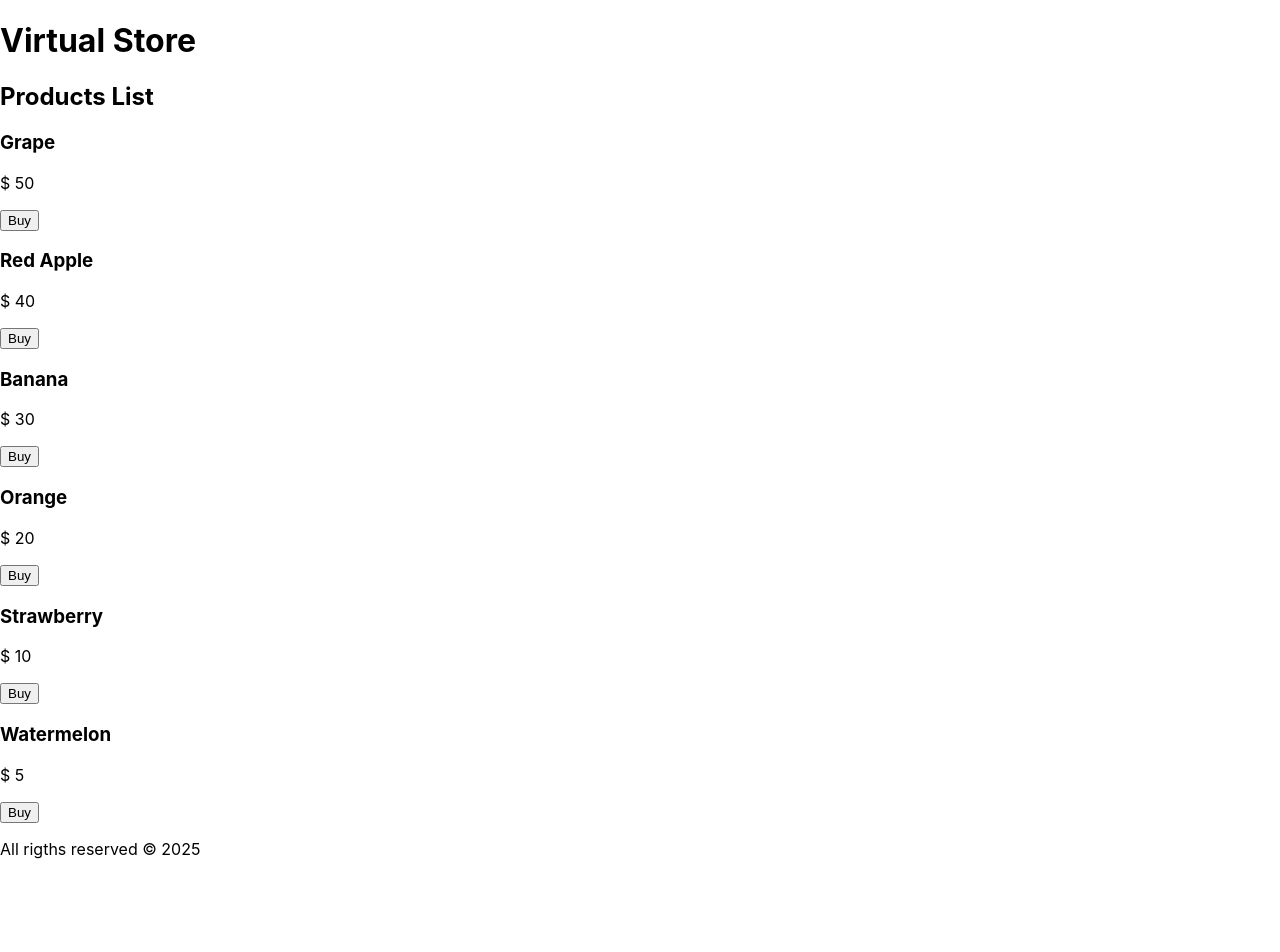
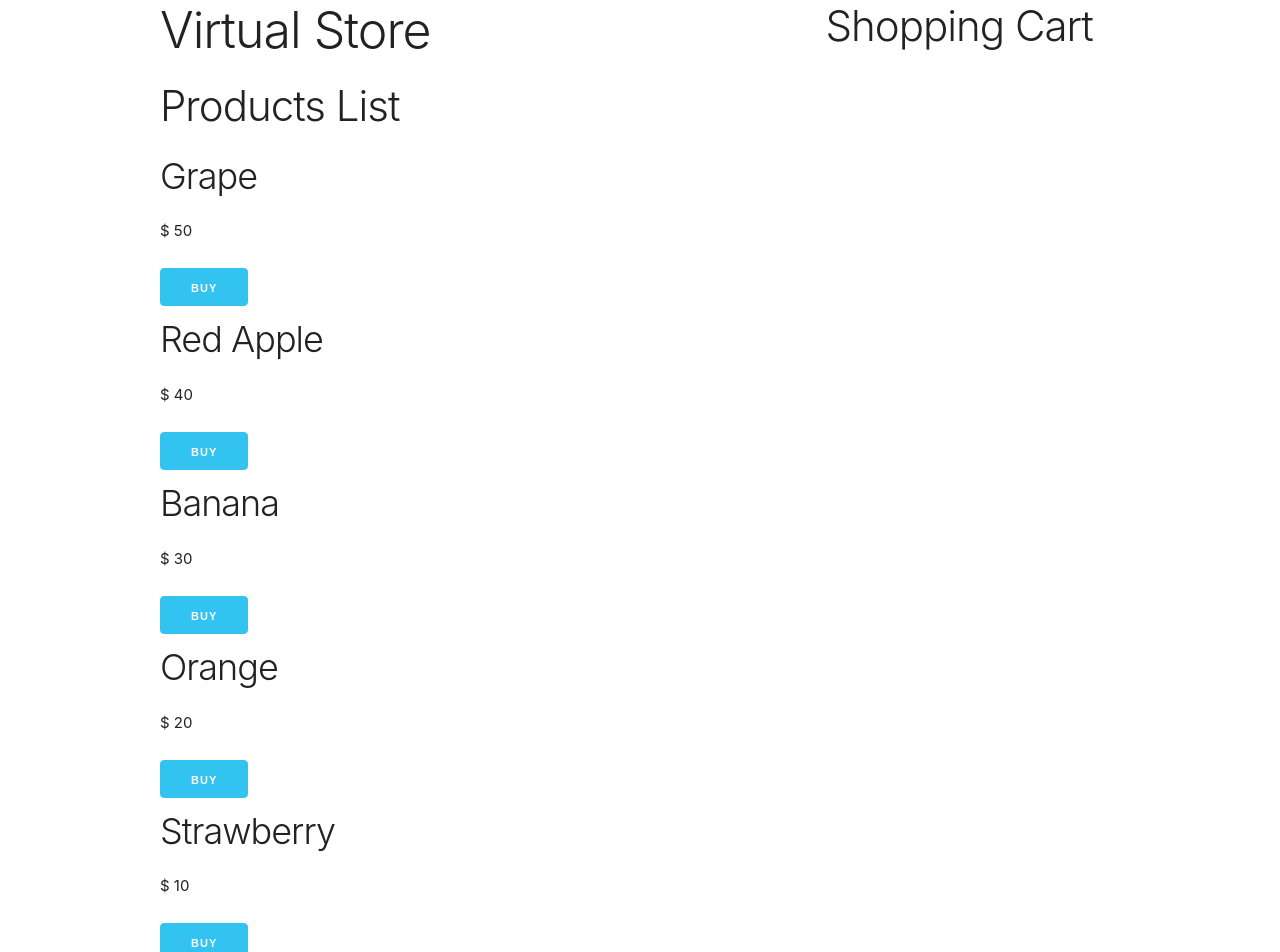
Before and after one commit to jestevezsoarez/shopping-cart, a React (Create React App) app: page / in a window 1280 px wide. Shown: the top 952 px of the page. Before the commit the page ends 875 px from the top, so only its background shows below. Built offline with nearby package versions, Linux system fonts and the light colour scheme.

Commit message:
added cart component, and skeleton css to handle grid

```diff
--- a/public/index.html
+++ b/public/index.html
@@ -11,6 +11,7 @@
     />
     <link rel="apple-touch-icon" href="%PUBLIC_URL%/logo192.png" />
     <link rel="manifest" href="%PUBLIC_URL%/manifest.json" />
+    <link rel="stylesheet" href="https://cdnjs.cloudflare.com/ajax/libs/skeleton/2.0.4/skeleton.min.css">
     <title>Shopping Cart</title>
   </head>
   <body>
--- a/src/App.js
+++ b/src/App.js
@@ -1,40 +1,40 @@
-import React, { Fragment, useState } from 'react';
+import React, { useState } from "react";
 import Header from "./components/Header";
 import Footer from "./components/Footer";
-import Product from './components/Product';
+import Product from "./components/Product";
+import Cart from "./components/Cart";
 
 function App() {
-
   const date = new Date().getFullYear();
-  const title = 'Virtual Store';
+  const title = "Virtual Store";
 
   const [products, setProducts] = useState([
-    {id:1, name: 'Grape', price: 50},
-    {id:2, name: 'Red Apple', price: 40},
-    {id:3, name: 'Banana', price: 30},
-    {id:4, name: 'Orange', price: 20},
-    {id:5, name: 'Strawberry', price: 10},
-    {id:6, name: 'Watermelon', price: 5},
+    { id: 1, name: "Grape", price: 50 },
+    { id: 2, name: "Red Apple", price: 40 },
+    { id: 3, name: "Banana", price: 30 },
+    { id: 4, name: "Orange", price: 20 },
+    { id: 5, name: "Strawberry", price: 10 },
+    { id: 6, name: "Watermelon", price: 5 },
   ]);
 
   return (
-    <Fragment>
-      <Header
-        title={title}
-      />
+    <div className="container">
+      <div className="row">
+        <div className="eight columns">
+          <Header title={title} />
 
-      <h2>Products List</h2>
-      { products.map(product => (
-        <Product
-          key={product.id}
-          product={product}
-        />
-      )) }
+          <h2>Products List</h2>
+          {products.map((product) => (
+            <Product key={product.id} product={product} />
+          ))}
 
-      <Footer
-        date={date}
-      />
-    </Fragment>
+          <Footer date={date} />
+        </div>
+        <div className="four columns">
+          <Cart />
+        </div>
+      </div>
+    </div>
   );
 }
 
--- /dev/null
+++ b/src/components/Cart.js
@@ -0,0 +1,9 @@
+import React from 'react';
+
+const Carrito = () => {
+    return (
+        <h2>Shopping Cart</h2>
+     );
+}
+
+export default Carrito;
--- a/src/components/Product.js
+++ b/src/components/Product.js
@@ -8,7 +8,9 @@ const Product = ({product}) => {
         <div>
             <h3>{name}</h3>
             <p>$ {price}</p>
-            <button>Buy</button>
+            <button
+                className='button-primary'
+            >Buy</button>
         </div>
      );
 }
```
Also changed, not shown: 1 other file (tests, documents, lock files or other folders).
